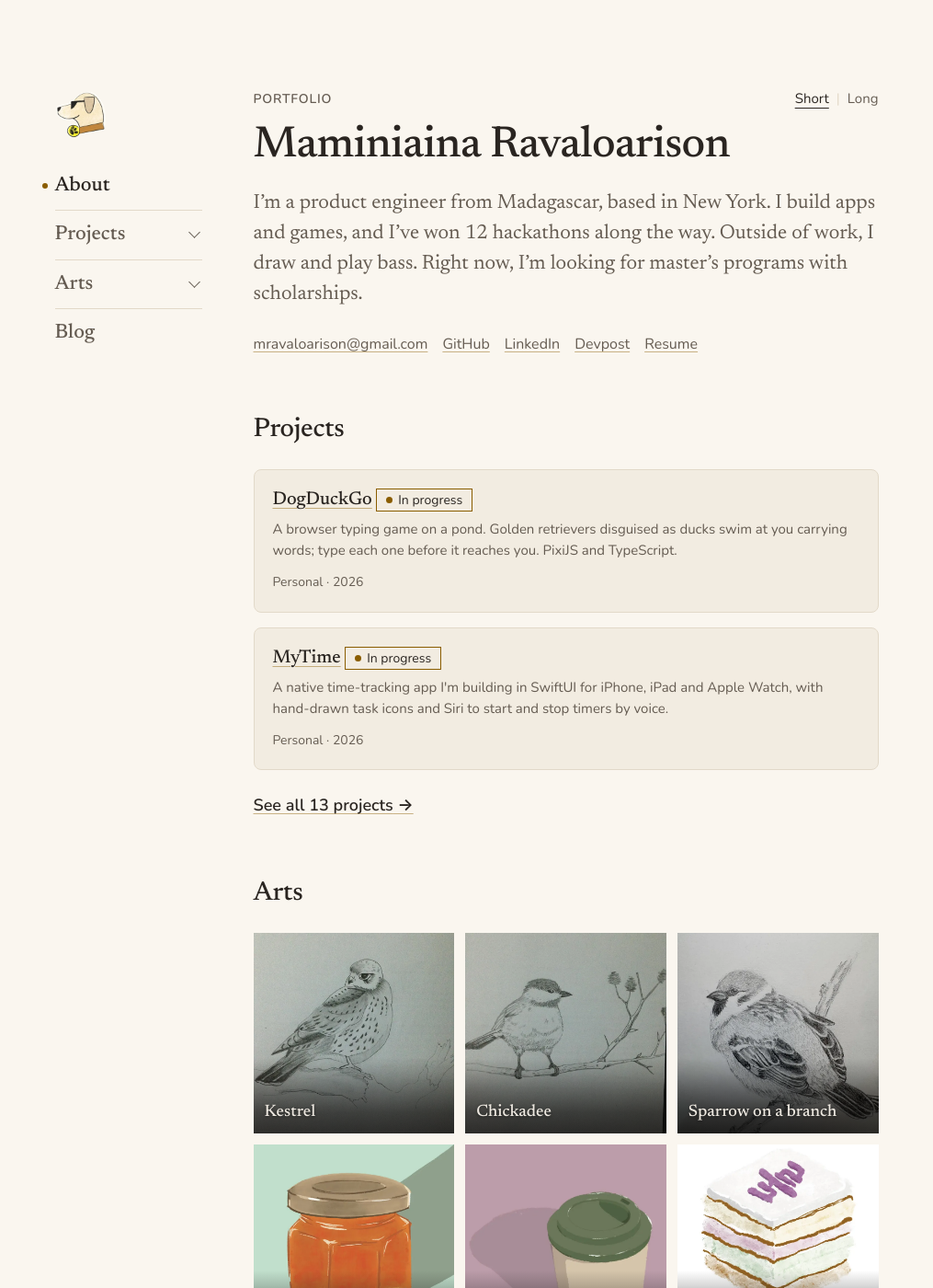
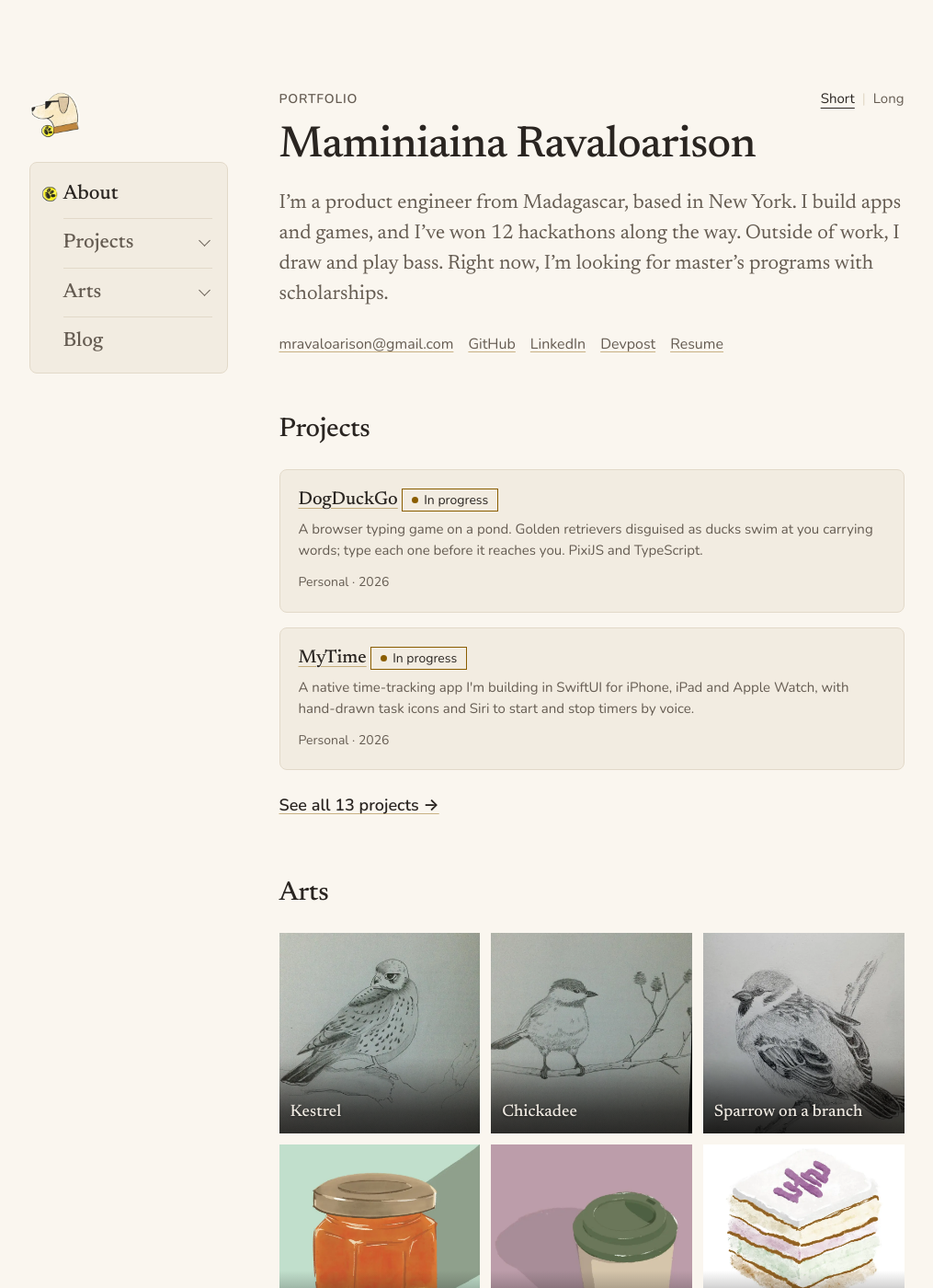
Before and after one commit to mravaloarison/mravaloarison.github.io, a Jekyll site: the page built from index.md, in a window 1280 px wide and 1400 px high. Shown: the whole window at 92% size, without its empty margins (113-1128 px from the left). Built offline with Jekyll 4.4.1, drawn with Linux system fonts in a browser that asks for light colours.

Commit message:
Side nav in a card, the dog's tag marks the current page
- Wide screens: the menu sits in a box like the cards, a little wider.
- The current page is marked by the paw-print tag from the logo's collar
  instead of a yellow dot; it lands with a small stamp when a page opens.

Co-Authored-By: Claude Fable 5.2 <noreply@anthropic.com>
Claude-Session: https://claude.ai/code/session_01HxKcS5wnQzvR66vCB9wedF

```diff
--- a/assets/css/styles.css
+++ b/assets/css/styles.css
@@ -87,7 +87,7 @@
   --radius-card: 8px;
 
   --measure: 680px;
-  --nav-width: 160px;
+  --nav-width: 216px;
   /* Project and post cards (see "Project and post cards"); from 601px the
      padding is 20px, the space between cards 16px and the thumbnail 112px */
   --card-pad: 14px;
@@ -489,19 +489,42 @@ main,
   color: var(--text);
 }
 
-/* "You are here": a small accent dot hanging in the margin, so the current
-   page isn't marked by colour alone. Only the most specific item gets it:
-   on a project page the dot sits on its type, and Projects just brightens. */
+/* "You are here": the dog's paw-print tag (cut from the logo, his collar's
+   tag; Mami's request, November 2026, in place of a yellow dot), hanging in
+   the margin beside the current page, so it isn't marked by colour alone.
+   Only the most specific item gets it: on a project page it sits on its
+   type, and Projects just brightens. It lands with a small stamp each time
+   a page opens (not with reduced motion). */
 .site-nav a[aria-current]::before {
   content: "";
   position: absolute;
-  left: -14px;
+  left: -24px;
   top: 50%;
-  width: 6px;
-  height: 6px;
-  margin-top: -3px;
-  border-radius: 50%;
-  background: var(--accent);
+  width: 18px;
+  height: 18px;
+  margin-top: -9px;
+  background: url("../brand/tag.webp") center / contain no-repeat;
+  animation: tag-stamp 420ms cubic-bezier(0.3, 1.3, 0.5, 1) 120ms backwards;
+}
+
+@keyframes tag-stamp {
+  from {
+    opacity: 0;
+    transform: scale(1.9) rotate(-16deg);
+  }
+  55% {
+    opacity: 1;
+    transform: scale(0.9) rotate(3deg);
+  }
+  to {
+    transform: none;
+  }
+}
+
+@media (prefers-reduced-motion: reduce) {
+  .site-nav a[aria-current]::before {
+    animation: none;
+  }
 }
 
 .site-nav li:has(> .nav-sub a[aria-current]) > .nav-row > a::before {
@@ -2407,6 +2430,16 @@ figcaption {
     margin-right: -8px;
   }
 
+  /* The menu sits in a box like the project and post cards (Mami's
+     request, November 2026): same background, hairline and corners, with
+     room on the left for the tag. */
+  .site-nav {
+    padding: var(--space-8) var(--space-16) var(--space-8) 36px;
+    background: var(--surface);
+    border: 1px solid var(--border);
+    border-radius: var(--radius-card);
+  }
+
   .site-header-inner {
     display: block;
     max-width: none;
```
Also changed, not shown: CLAUDE.md (+18 -9 lines), assets/brand/tag.webp (added).
